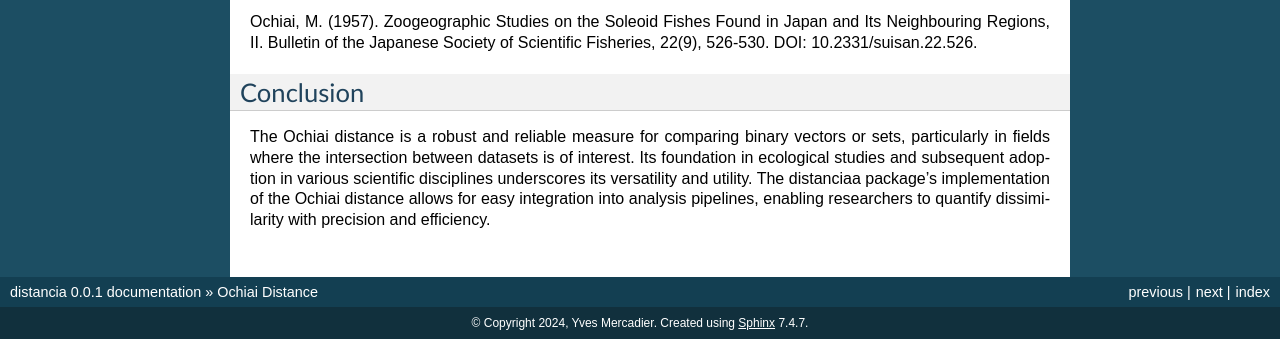
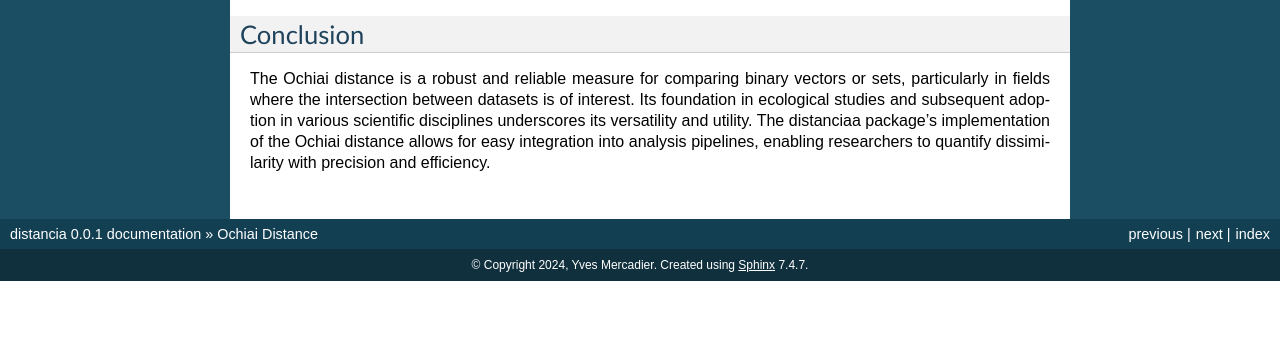
Before and after one commit to ym001/distancia, a Sphinx documentation site: the page built from docs/Ochiai.rst, in a window 1280 px wide and 900 px high, scrolled down 1042 px, cut to the strip 561-900 px from the top of the window. Built offline with Sphinx 7.4.7, drawn with Linux system fonts in a browser that asks for light colours; pages that are not in the unit, such as notebooks, are missing from menus; after the commit the page ends 1884 px from its top, so only the background shows below that.

Commit message:
Update Ochiai.rst

```diff
--- a/docs/Ochiai.rst
+++ b/docs/Ochiai.rst
@@ -77,7 +77,6 @@ For further reading and a deeper understanding of the Ochiai distance and its ap
 
     ochiai
 
-Ochiai, M. (1957). Zoogeographic Studies on the Soleoid Fishes Found in Japan and Its Neighbouring Regions, II. Bulletin of the Japanese Society of Scientific Fisheries, 22(9), 526-530. DOI: 10.2331/suisan.22.526.
 
 Conclusion
 ----------
```
